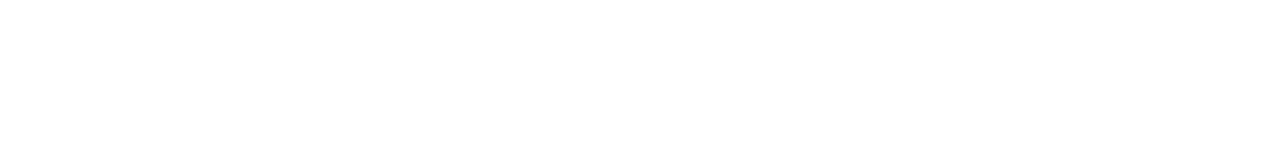
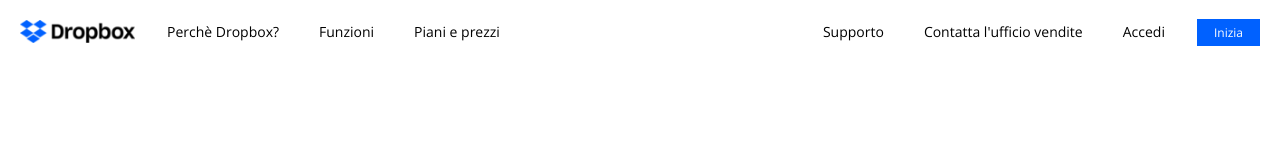
Before and after one commit to NicolaVerlato/htmlcss-dropbox, a plain HTML site: page index.html in a window 1280 px wide. Drawn offline with nearby package versions, Linux system fonts and the light colour scheme.

Commit message:
header done

```diff
--- a/css/style.css
+++ b/css/style.css
@@ -7,3 +7,54 @@ body{
     font-family: 'Fredoka', sans-serif;
     font-family: 'Open Sans', sans-serif;
 }
+
+/* common */
+img{
+    width: 100%;
+    display: inline-block;
+}
+.container-big{
+    width: 80%;
+    margin: 0 auto;
+}
+.container-small{
+    width: 70%;
+    margin: 0 auto;
+}
+.flex{
+    display: flex;
+}
+li{
+    list-style-type: none;
+}
+.btn{
+    background-color: #0061ff;
+    color: white;
+    padding: 5px 17px;
+}
+
+/* header */
+.header{
+    width: 100%;
+    position: fixed;
+    left: 0;
+    top: 0;
+    z-index: 10;
+    color: black;
+    justify-content: space-between;
+    padding: 20px;
+}
+.logo{
+    width: 115px;
+    margin-right: 12px;
+}
+header a{
+    text-decoration: none;
+    color: inherit;
+    padding: 0 20px;
+    font-size: 14px;
+}
+.inizia{
+    margin-left: 12px;
+    font-size: 12px;
+}
--- a/index.html
+++ b/index.html
@@ -13,5 +13,37 @@
 </head>
 <body>
 
+    <header class="header flex">
+
+        <!-- colonna sinistra -->
+        <div class="col flex">
+            <div class="logo">
+                <img src="img/logo-small.png" alt="logo">
+            </div>
+
+            <div class="link-left">
+                <ul class="flex">
+                    <li><a href="#">Perchè Dropbox?</a></li>
+                    <li><a href="#">Funzioni</a></li>
+                    <li><a href="#">Piani e prezzi</a></li>
+                </ul>
+            </div>
+        </div>
+
+        <!-- colonna destra -->
+        <div class="col flex">
+            <div class="link-right">
+                <ul class="flex">
+                    <li><a href="#">Supporto</a></li>
+                    <li><a href="#">Contatta l'ufficio vendite</a></li>
+                    <li><a href="#">Accedi</a></li>
+                    <li>
+                        <a class="btn inizia" href="#">Inizia</a>
+                    </li>
+                </ul>
+            </div>
+        </div>
+    </header>
+
 </body>
 </html>
```
